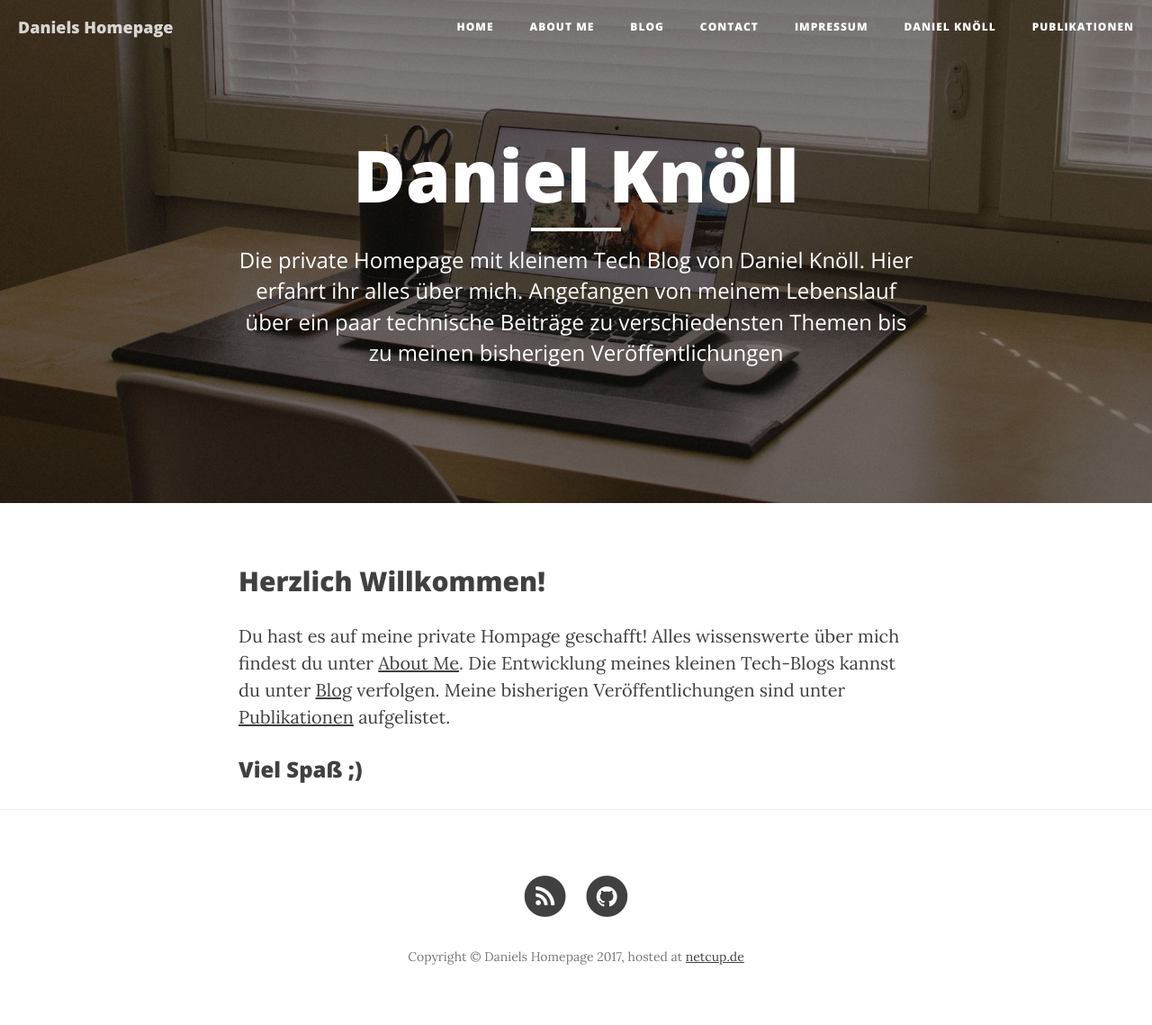
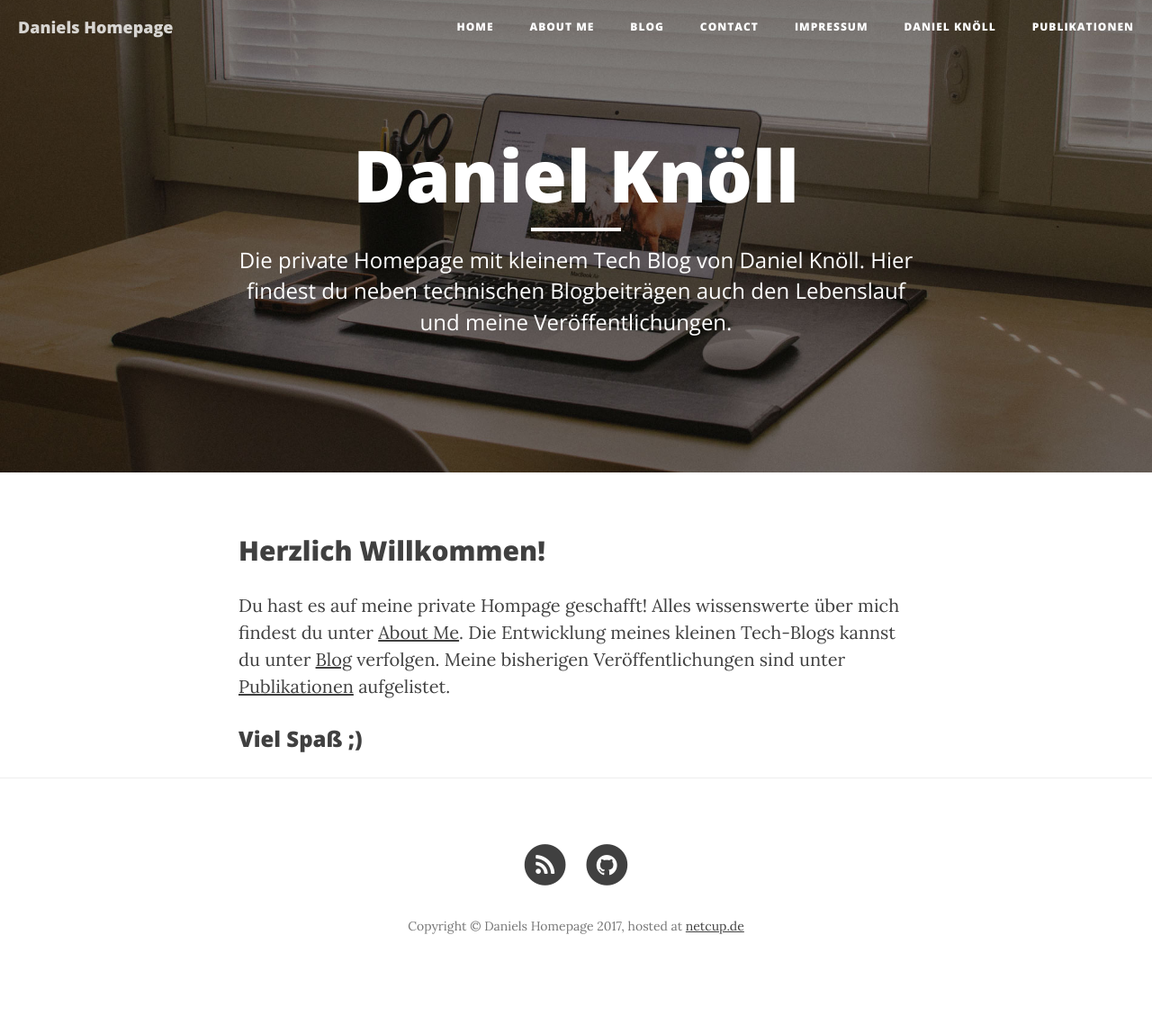
Before and after one commit to Danny4927/danny4927.github.io, a Jekyll site: the page built from index.md, in a window 1280 px wide. Shown: the whole page at 90% size. Built offline with Jekyll 4.4.1, drawn with Linux system fonts in a browser that asks for light colours; nearby versions of some CDN libraries; after the commit the page ends 1105 px from its top, so only the background shows below that.

Commit message:
updated description

```diff
--- a/index.md
+++ b/index.md
@@ -2,7 +2,7 @@
 title: Daniel Knöll
 layout: page
 subtitle:   "Die private Homepage mit kleinem Tech Blog von Daniel Knöll"
-description: "Die private Homepage mit kleinem Tech Blog von Daniel Knöll. Hier erfahrt ihr alles über mich. Angefangen von meinem Lebenslauf über ein paar technische Beiträge zu verschiedensten Themen bis zu meinen bisherigen Veröffentlichungen"
+description: "Die private Homepage mit kleinem Tech Blog von Daniel Knöll. Hier findest du neben technischen Blogbeiträgen auch den  Lebenslauf und meine  Veröffentlichungen."
 header-img: "img/home-bg.jpg"
 
 ---
```
